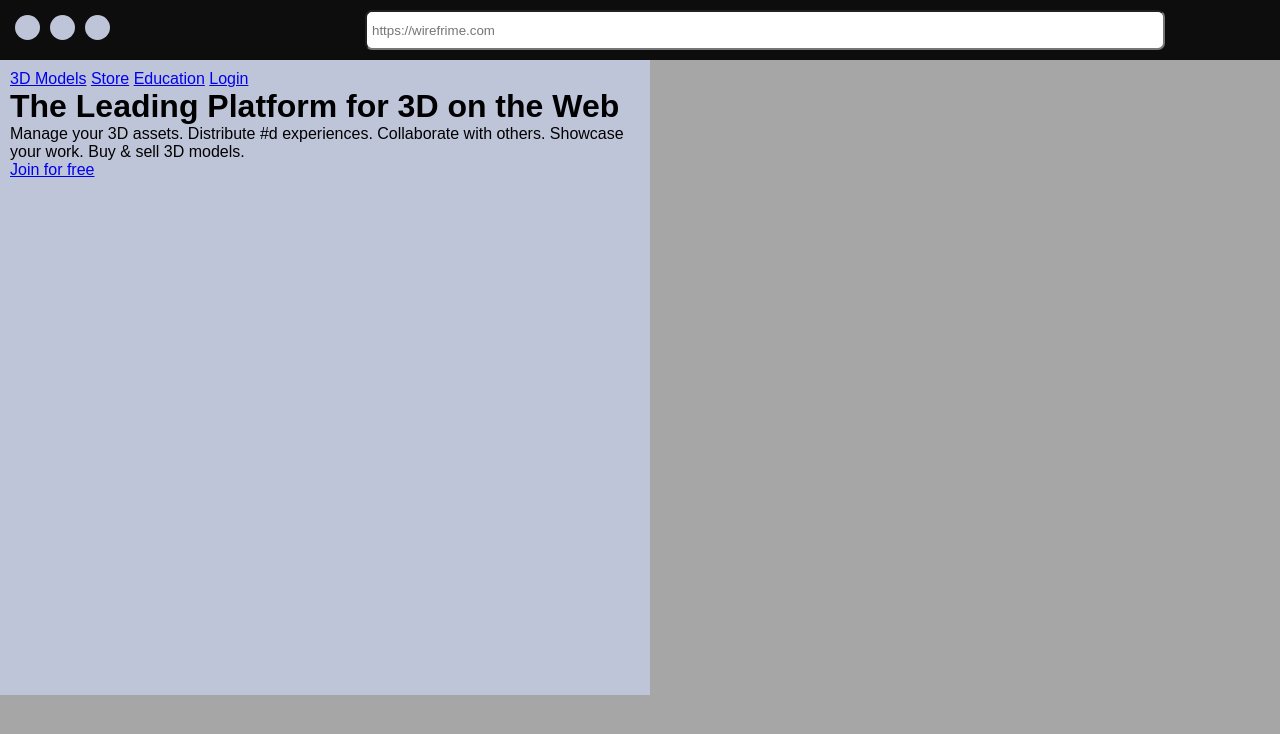
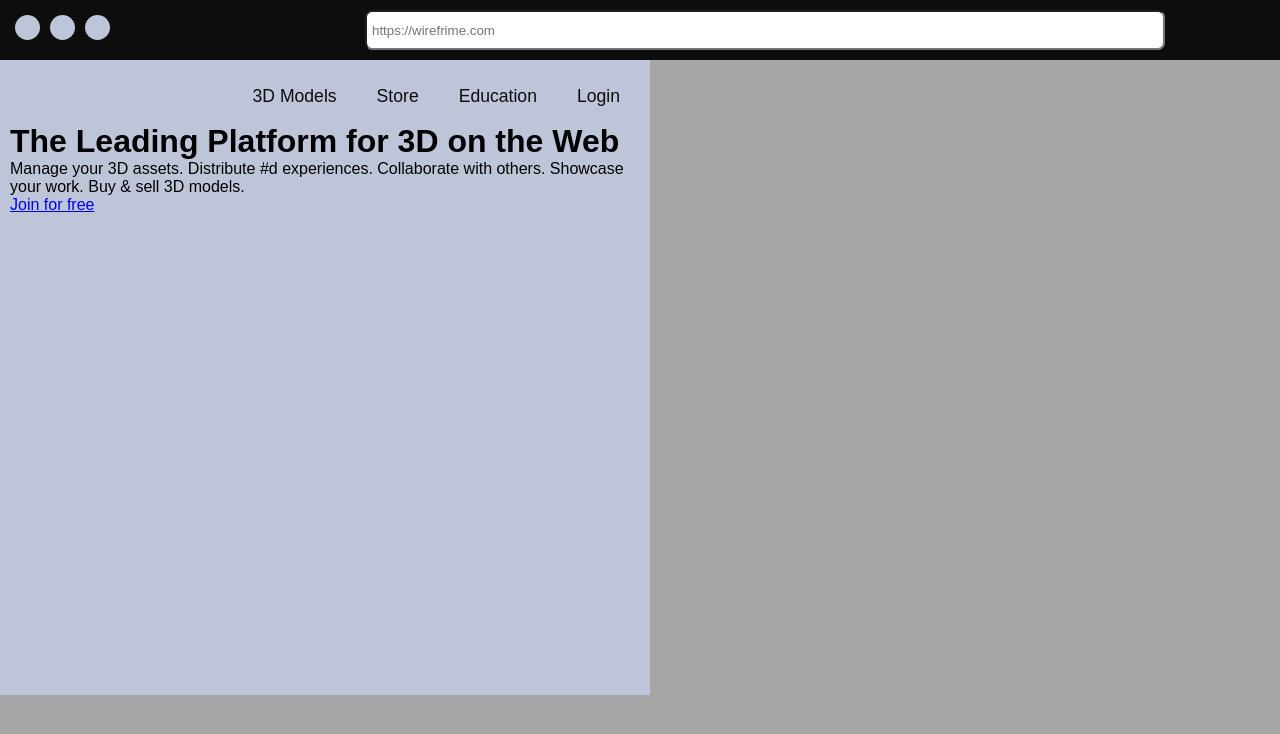
Before and after one commit to IsacBrenno/tokyoschool, a plain HTML site: page praticas/pratica016/wireframe/index.html in a window 1280 px wide. Drawn offline with Linux system fonts and the light colour scheme.

Commit message:
atualizei o meu projeto

```diff
--- a/praticas/pratica016/wireframe/style.css
+++ b/praticas/pratica016/wireframe/style.css
@@ -65,5 +65,20 @@ div.barra-inicial{
 }
 
 .itens-barra{
-    justify-items: flex-end;
+    display: flex;
+    flex-flow: row wrap;
+    justify-content: flex-end;
 }
+
+.menus{
+    margin: 6px 10px;
+    text-decoration: none;
+    color: #0D0D0D;
+    padding: 10px;
+    font-size: 1.1em;
+}
+.menus:hover{
+    background-color: #591902;
+    color: white;
+    border-radius: 7px;
+}
```
